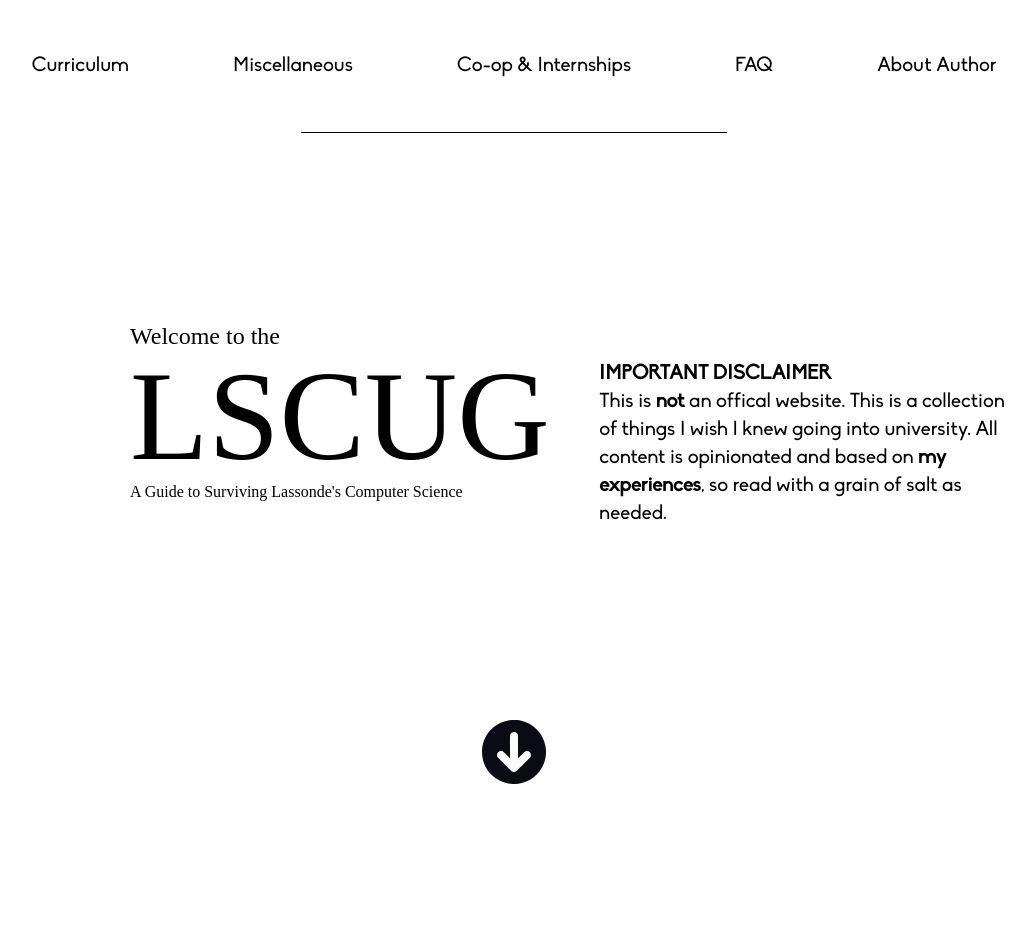
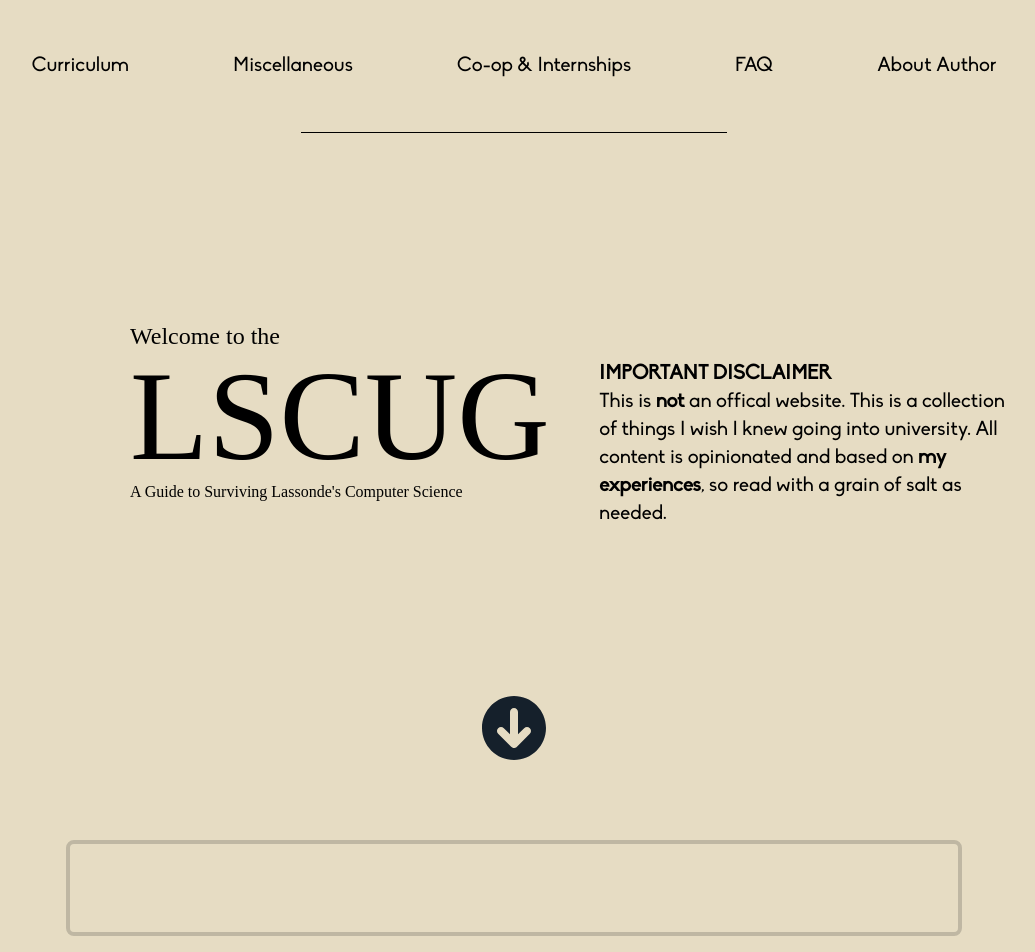
Before and after one commit to chrisngyn/york-cs-primer, a React (Create React App) app in the folder lscug-v2/: page / in a window 1280 px wide. Shown: the top 952 px of the page, without its empty margins (126-1161 px from the left). Before the commit the page ends 800 px from the top, so only its background shows below. Built offline with nearby package versions, Linux system fonts and the light colour scheme; a web font is replaced by a local one.

Commit message:
Edited colors, started implementing text dropdowns

```diff
--- a/lscug-v2/src/App.jsx
+++ b/lscug-v2/src/App.jsx
@@ -1,11 +1,12 @@
 import React from 'react';
 import NavBar from './components/navbar';
 import DownArrow from './components/downarrow'
+import TextDrop from './components/textdrop'
 
 function App() {
   return (
-    <div className="background w-screen h-screen bg-white dark:bg-darkbg">
-      <NavBar></NavBar>
+    <div className="w-screen h-100vh bg-offwhite dark:bg-darkbg">
+      <NavBar/>
       <div className='select-none font-couture text-black dark:text-white absolute top-2/5 left-1/5 animate-fadedown'>
         <a className='text-2xl'>Welcome to the</a>
         <br/>
@@ -19,7 +20,14 @@
         All content is opinionated and based on <strong>my experiences</strong>, so read with a grain of salt as needed.</a>
       </div>
       <DownArrow/>
+      <div className='h-screen mt-91vh relative bg-offwhite dark:bg-darkbg'>
+        <div className='flex justify-center'>
+          <TextDrop/>
+        </div>
+        <DownArrow/>
+      </div>
     </div>
+
   );
 }
 
--- a/lscug-v2/src/components/downarrow.jsx
+++ b/lscug-v2/src/components/downarrow.jsx
@@ -1,7 +1,5 @@
 import React from 'react';
 
 export default function DownArrow() {
-    return  <div>
-                <img className="w-16 h-16 animate-slowbounce absolute left-1/2 -ml-8 bottom-0" src='./images/downarrow.svg'/>
-            </div>
+    return <img className="w-16 h-16 animate-slowbounce absolute left-1/2 -ml-8 bottom-6" src='./images/downarrow.svg'/>
 }
--- a/lscug-v2/src/components/navbar.jsx
+++ b/lscug-v2/src/components/navbar.jsx
@@ -3,11 +3,11 @@
 export default function NavBar(){
     return  <div id='topNav' className='w-full h-1/12 relative'>
                 <div className='flex justify-center select-none text-xl font-biko text-black dark:text-white'>
-                    <a id="cirriculum" className="transition ease-in-out duration-300 hover:cursor-pointer p-3 m-10 shadow-pre hover:shadow-box hover:text-white dark:hover:text-black">Curriculum</a>
-                    <a id="miscellaneous" className="transition ease-in-out duration-300 hover:cursor-pointer p-3 m-10 shadow-pre hover:shadow-box hover:text-white dark:hover:text-black">Miscellaneous</a>
-                    <a id="coop" className="transition ease-in-out duration-300 hover:cursor-pointer p-3 m-10 shadow-pre hover:shadow-box hover:text-white dark:hover:text-black">Co-op & Internships</a>
-                    <a id="faq" className="transition ease-in-out duration-300 hover:cursor-pointer p-3 m-10 shadow-pre hover:shadow-box hover:text-white dark:hover:text-black">FAQ</a>
-                    <a id="author" className="transition ease-in-out duration-300 hover:cursor-pointer p-3 m-10 shadow-pre hover:shadow-box hover:text-white dark:hover:text-black">About Author</a>
+                    <a id="cirriculum" className="transition ease-in-out duration-300 hover:cursor-pointer p-3 m-10 shadow-prelight dark:shadow-pre hover:shadow-boxlight dark:hover:shadow-box hover:text-white dark:hover:text-black">Curriculum</a>
+                    <a id="miscellaneous" className="transition ease-in-out duration-300 hover:cursor-pointer p-3 m-10 shadow-prelight dark:shadow-pre hover:shadow-boxlight dark:hover:shadow-box hover:text-white dark:hover:text-black">Miscellaneous</a>
+                    <a id="coop" className="transition ease-in-out duration-300 hover:cursor-pointer p-3 m-10 shadow-prelight dark:shadow-pre hover:shadow-boxlight dark:hover:shadow-box hover:text-white dark:hover:text-black">Co-op & Internships</a>
+                    <a id="faq" className="transition ease-in-out duration-300 hover:cursor-pointer p-3 m-10 shadow-prelight dark:shadow-pre hover:shadow-boxlight dark:hover:shadow-box hover:text-white dark:hover:text-black">FAQ</a>
+                    <a id="author" className="transition ease-in-out duration-300 hover:cursor-pointer p-3 m-10 shadow-prelight dark:shadow-pre hover:shadow-boxlight dark:hover:shadow-box hover:text-white dark:hover:text-black">About Author</a>
               </div>
               <div id="horizontalLine" className='relative flex justify-center'>
                 <div className='w-1/3 border-t border-black dark:border-white'></div>
--- /dev/null
+++ b/lscug-v2/src/components/textdrop.jsx
@@ -0,0 +1,5 @@
+import React from 'react';
+
+export default function TextDrop() {
+    return <div className='w-70% h-24 bg-offwhite border-owbord border-4 dark:border-darkbord dark:bg-darkbg rounded-lg m-10'></div>
+}
--- a/lscug-v2/src/index.css
+++ b/lscug-v2/src/index.css
@@ -1,6 +1,10 @@
 @tailwind base;
 @tailwind components;
 @tailwind utilities;
+
+::-webkit-scrollbar {
+    display: none;
+  }
 
 @font-face {
     font-family: "biko";
--- a/lscug-v2/tailwind.config.js
+++ b/lscug-v2/tailwind.config.js
@@ -4,10 +4,13 @@
   theme: {
     extend: {
       colors: {
-        darkbg: "#0B0C10",
+        darkbg: "#15202b",
+        darkbord: "#0b1117",
         accents: "#C3073F",
         pltxt: "#C5C6C7",
         dgrey: "#12141b",
+        offwhite: "#e6dcc3",
+        owbord: "#bfb7a3",
       },
       spacing: {
         "1/12": "8.3%",
@@ -18,6 +21,10 @@
         "1/8": "12.5%",
         "1/10": "10%",
         "45%": "45%",
+        "70%": "70%",
+        "100%": "100%",
+        "91vh": "91.7vh",
+        "100vh": "100vh",
       },
       animation: {
         roll: "spin 1s",
@@ -42,6 +49,8 @@
       boxShadow: {
         pre: "inset 0 0 0 0 white;",
         box: "inset 300px 0 0 0 white;",
+        prelight: "inset 0 0 0 0 #15202b;",
+        boxlight: "inset 300px 0 0 0 #15202b;",
       },
     },
   },
```
Also changed, not shown: lscug-v2/public/images/downarrow.svg.
